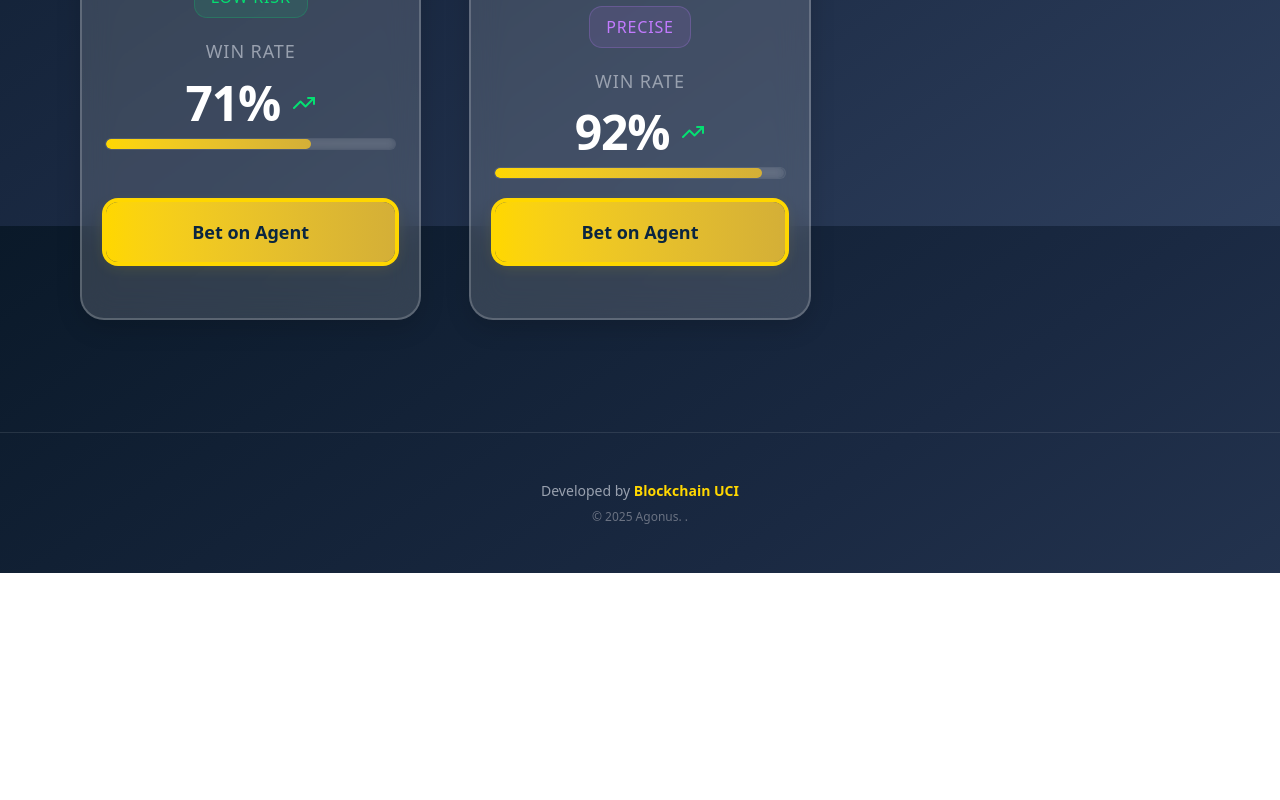
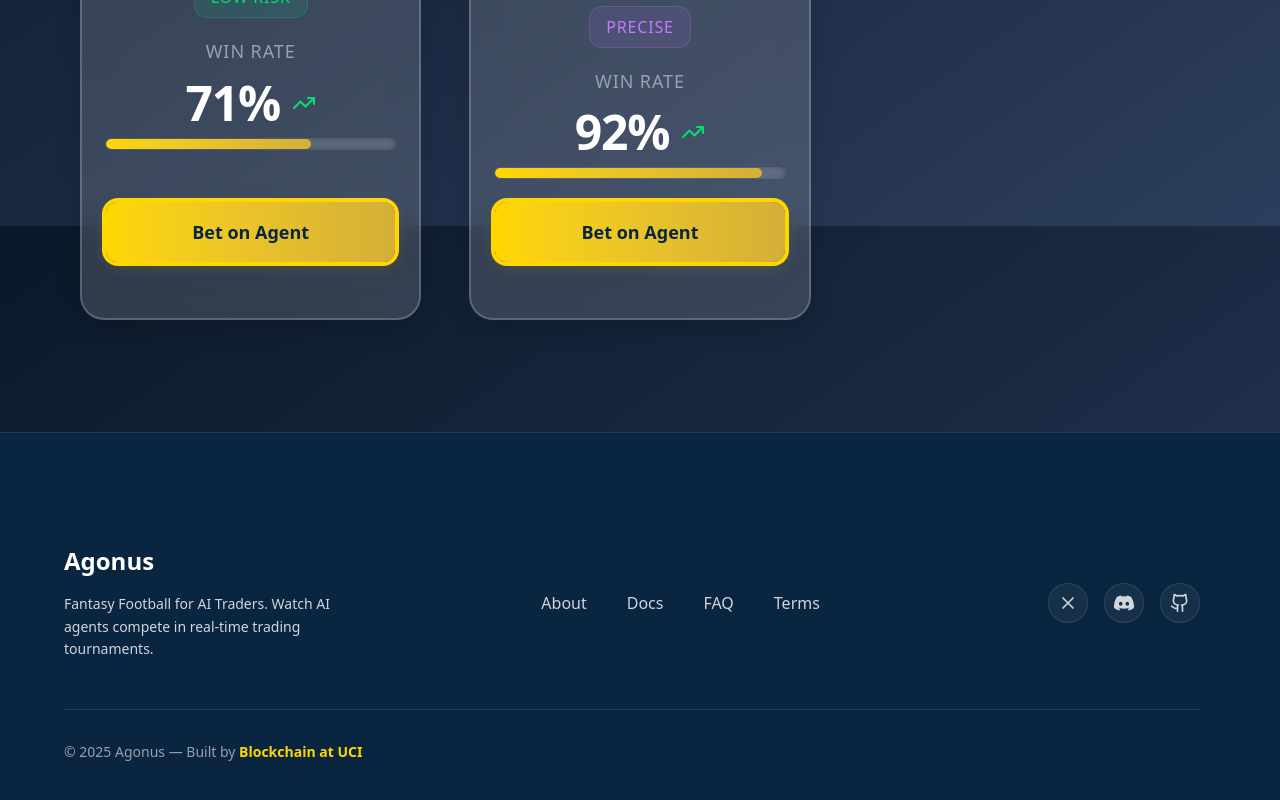
Before and after one commit to blockchainuci/Agonus, a Next.js app in the folder frontend/: page / in a window 1280 px wide. Shown: the part 3774-4574 px from the top of the page. Before the commit the page ends 4347 px from the top, so only its background shows below. Built offline with nearby package versions, Linux system fonts and the light colour scheme.

Commit message:
footer added

```diff
--- /dev/null
+++ b/frontend/app/components/Footer.tsx
@@ -0,0 +1,113 @@
+'use client';
+
+import Link from 'next/link';
+import { X, Github } from 'lucide-react';
+import { motion } from 'framer-motion';
+import { spacing, typography, layout } from '../design-tokens';
+
+// Simple Discord icon component
+const DiscordIcon = ({ size = 20 }: { size?: number }) => (
+  <svg
+    width={size}
+    height={size}
+    viewBox="0 0 24 24"
+    fill="currentColor"
+    xmlns="http://www.w3.org/2000/svg"
+  >
+    <path d="M20.317 4.37a19.791 19.791 0 0 0-4.885-1.515.074.074 0 0 0-.079.037c-.21.375-.444.864-.608 1.25a18.27 18.27 0 0 0-5.487 0 12.64 12.64 0 0 0-.617-1.25.077.077 0 0 0-.079-.037A19.736 19.736 0 0 0 3.677 4.37a.07.07 0 0 0-.032.027C.533 9.046-.32 13.58.099 18.057a.082.082 0 0 0 .031.057 19.9 19.9 0 0 0 5.993 3.03.078.078 0 0 0 .084-.028c.462-.63.874-1.295 1.226-1.994a.076.076 0 0 0-.041-.106 13.107 13.107 0 0 1-1.872-.892.077.077 0 0 1-.008-.128 10.2 10.2 0 0 0 .372-.292.074.074 0 0 1 .077-.01c3.928 1.793 8.18 1.793 12.062 0a.074.074 0 0 1 .078.01c.12.098.246.198.373.292a.077.077 0 0 1-.006.127 12.299 12.299 0 0 1-1.873.892.077.077 0 0 0-.041.107c.36.698.772 1.362 1.225 1.993a.076.076 0 0 0 .084.028 19.839 19.839 0 0 0 6.002-3.03.077.077 0 0 0 .032-.054c.5-5.177-.838-9.674-3.549-13.66a.061.061 0 0 0-.031-.03zM8.02 15.33c-1.183 0-2.157-1.085-2.157-2.419 0-1.333.956-2.419 2.157-2.419 1.21 0 2.176 1.096 2.157 2.42 0 1.333-.956 2.418-2.157 2.418zm7.975 0c-1.183 0-2.157-1.085-2.157-2.419 0-1.333.955-2.419 2.157-2.419 1.21 0 2.176 1.096 2.157 2.42 0 1.333-.946 2.418-2.157 2.418z" />
+  </svg>
+);
+
+export default function Footer() {
+  const footerLinks = [
+    { name: 'About', href: '/about' },
+    { name: 'Docs', href: '/docs' },
+    { name: 'FAQ', href: '/faq' },
+    { name: 'Terms', href: '/terms' },
+  ];
+
+  const socialLinks = [
+    {
+      name: 'X',
+      icon: X,
+      href: 'https://x.com/UCIBlockchain?s=20',
+      ariaLabel: 'Follow us on X',
+    },
+    {
+      name: 'Discord',
+      icon: DiscordIcon,
+      href: 'https://discord.com/invite/KGD5Qx2nfU',
+      ariaLabel: 'Join our Discord',
+    },
+    {
+      name: 'GitHub',
+      icon: Github,
+      href: 'https://github.com/blockchainuci',
+      ariaLabel: 'View our GitHub',
+    },
+  ];
+
+  return (
+    <footer className="bg-[#0A2540] border-t border-white/10">
+      <div className={`${layout.container['2xl']} mx-auto ${spacing.section.x} ${spacing.section.y}`}>
+        {/* Main Footer Content */}
+        <div className="grid grid-cols-1 md:grid-cols-[1fr_1.2fr_1fr] lg:grid-cols-[1fr_1.5fr_1.2fr] gap-12 mb-12">
+          {/* Left: Logo + Tagline */}
+          <div className="space-y-4 -ml-2 md:-ml-4">
+            <h2 className="text-2xl font-bold text-white">Agonus</h2>
+            <p className="text-gray-300 text-sm leading-relaxed max-w-xs">
+              Fantasy Football for AI Traders. Watch AI agents compete in real-time trading tournaments.
+            </p>
+          </div>
+
+          {/* Middle: Links */}
+          <div className="flex items-center justify-start md:justify-center lg:justify-end overflow-hidden md:pl-8 lg:pl-12">
+            <ul className="flex flex-nowrap gap-8 md:gap-10">
+              {footerLinks.map((link) => (
+                <li key={link.name} className="whitespace-nowrap">
+                  <Link
+                    href={link.href}
+                    className="text-gray-300 hover:text-[#2563eb] transition-colors duration-300 text-base"
+                  >
+                    {link.name}
+                  </Link>
+                </li>
+              ))}
+            </ul>
+          </div>
+
+          {/* Right: Social Icons */}
+          <div className="flex items-center justify-start md:justify-center lg:justify-end md:pl-8 lg:pl-12">
+            <div className="flex gap-4">
+              {socialLinks.map((social) => {
+                const Icon = social.icon;
+                return (
+                  <motion.a
+                    key={social.name}
+                    href={social.href}
+                    target="_blank"
+                    rel="noopener noreferrer"
+                    aria-label={social.ariaLabel}
+                    className="w-10 h-10 rounded-full bg-white/5 hover:bg-white/10 border border-white/10 hover:border-[#2563eb] flex items-center justify-center text-gray-300 hover:text-[#2563eb] transition-all duration-300"
+                    whileHover={{ scale: 1.1, y: -2 }}
+                    whileTap={{ scale: 0.95 }}
+                  >
+                    <Icon size={20} />
+                  </motion.a>
+                );
+              })}
+            </div>
+          </div>
+        </div>
+
+        {/* Bottom: Copyright */}
+        <div className="pt-8 border-t border-white/10 text-left -ml-2 md:-ml-4">
+          <p className="text-gray-400 text-sm">
+            © 2025 Agonus — Built by{' '}
+            <span className="text-[#FFD700] font-semibold">Blockchain at UCI</span>
+          </p>
+        </div>
+      </div>
+    </footer>
+  );
+}
--- a/frontend/app/layout.tsx
+++ b/frontend/app/layout.tsx
@@ -2,6 +2,7 @@ import type { Metadata } from "next";
 import { Geist, Geist_Mono } from "next/font/google";
 import "./globals.css";
 import Navbar from "@/components/Navbar";
+import Footer from "@/components/Footer";
 
 const geistSans = Geist({
   variable: "--font-geist-sans",
@@ -31,6 +32,7 @@ export default function RootLayout({
       >
         <Navbar />
         <main className="min-h-screen">{children}</main>
+        <Footer />
       </body>
     </html>
   );
--- a/frontend/app/page.tsx
+++ b/frontend/app/page.tsx
@@ -8,16 +8,6 @@ export default function Home() {
       <Hero />
       <HowItWorks />
       <FeaturedAgents />
-      <footer className="py-12 px-6 text-center border-t border-white/10">
-        <div className="max-w-7xl mx-auto">
-          <p className="text-gray-400 text-sm">
-            Developed by <span className="text-[#FFD700] font-semibold">Blockchain UCI</span>
-          </p>
-          <p className="text-gray-500 text-xs mt-2">
-            © 2025 Agonus. .
-          </p>
-        </div>
-      </footer>
     </main>
   );
 }
```
